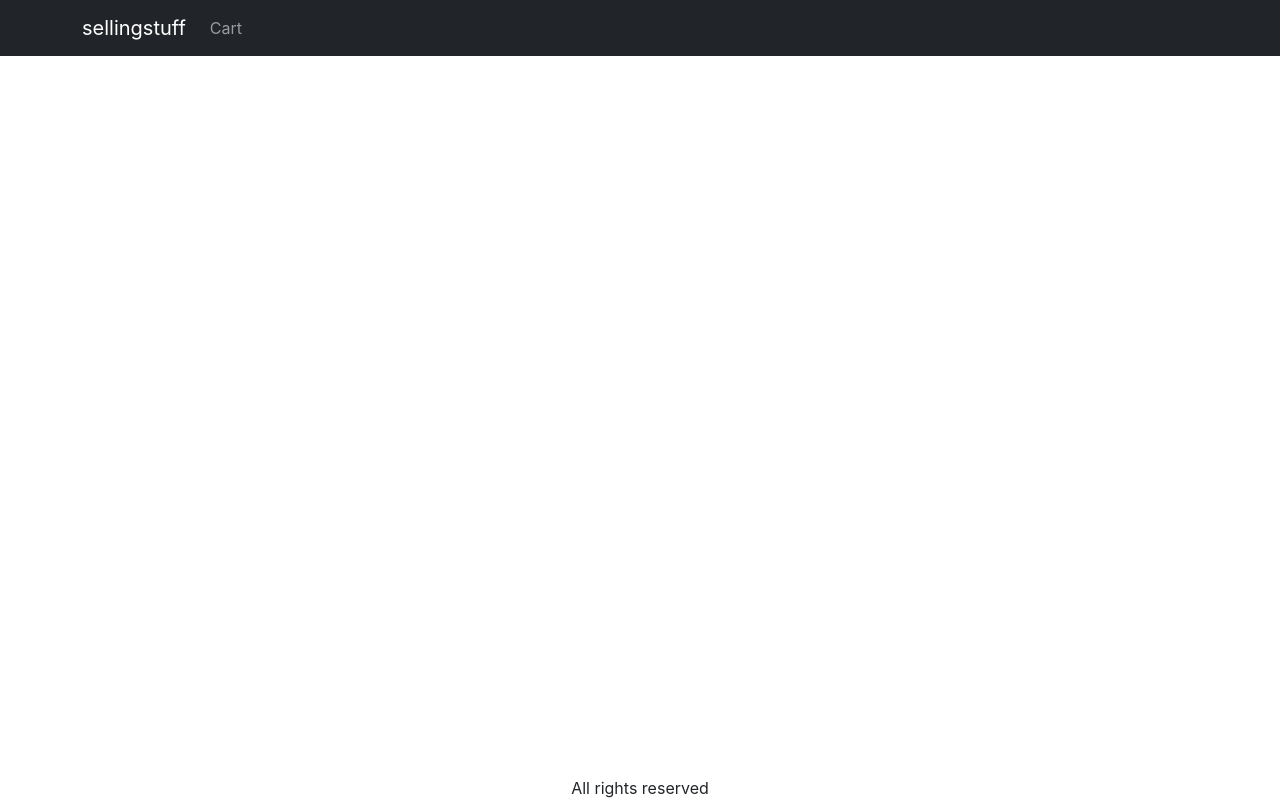
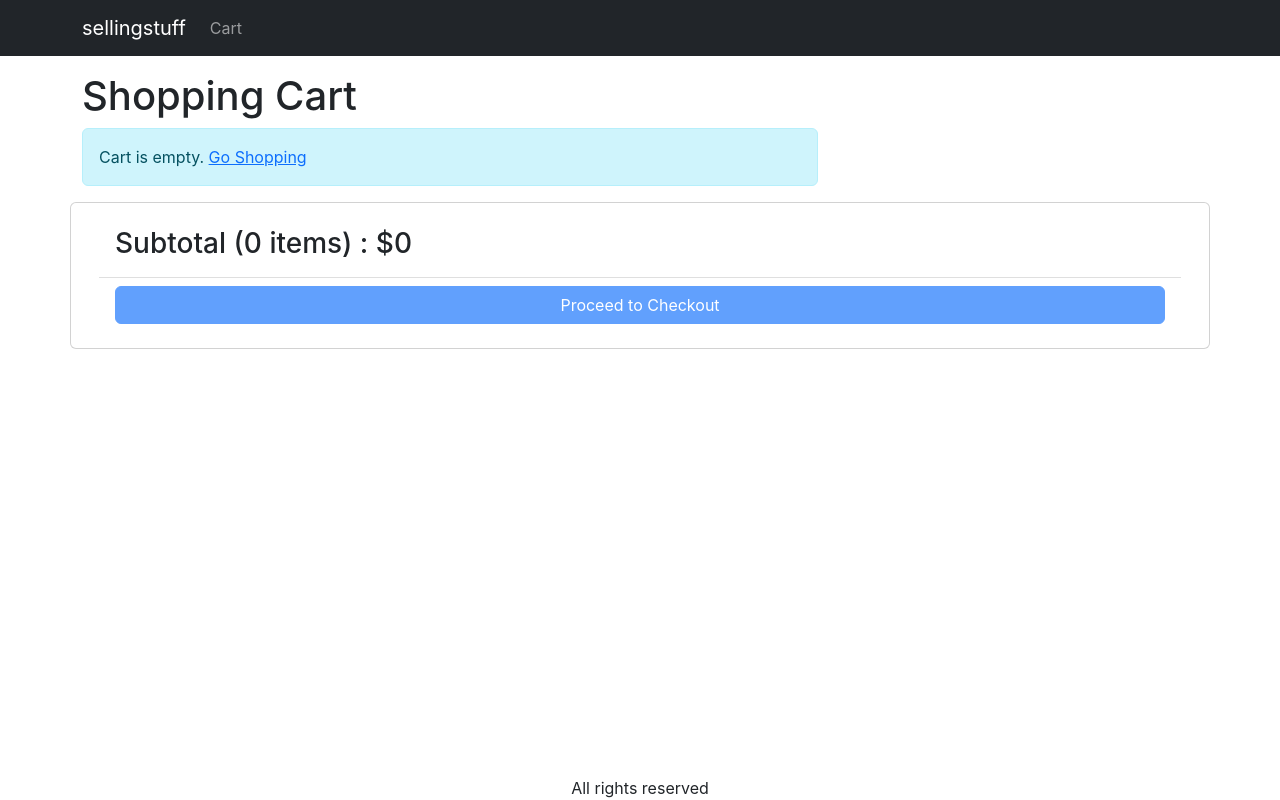
Before and after one commit to oraanlevi/SellingStuff, a React (Create React App) app in the folder frontend/: page /cart in a window 1280 px wide. Built offline with nearby package versions, Linux system fonts and the light colour scheme.

Commit message:
added add to cart and remove cart functions

```diff
--- a/frontend/src/App.js
+++ b/frontend/src/App.js
@@ -3,12 +3,12 @@
 import ProductScreen from './screens/ProductScreens';
 import Navbar from 'react-bootstrap/Navbar';
 import Nav from 'react-bootstrap/Nav';
-//import Badge from 'react-bootstrap/Badge';
+import Badge from 'react-bootstrap/Badge';
 import Container from 'react-bootstrap/Container';
 import { LinkContainer } from 'react-router-bootstrap';
 import { useContext } from 'react';
 import { Store } from './Store';
-import Badge from 'react-bootstrap/Badge';
+import CartScreen from './screens/CartScreen';
 
 function App() {
   const { state } = useContext(Store);
@@ -28,7 +28,7 @@
                   Cart
                   {cart.cartItems.length > 0 && (
                     <Badge pill bg="danger">
-                      {cart.cartItems.length}
+                      {cart.cartItems.reduce((a, c) => a + c.quantity, 0)}
                     </Badge>
                   )}
                 </Link>
@@ -40,6 +40,7 @@
           <Container className="mt-3">
             <Routes>
               <Route path="/product/:slug" element={<ProductScreen />} />
+              <Route path="/cart" element={<CartScreen />} />
               <Route path="/" element={<HomeScreen />} />
             </Routes>
           </Container>
--- a/frontend/src/Store.js
+++ b/frontend/src/Store.js
@@ -4,7 +4,9 @@
 
 const initialState = {
   cart: {
-    cartItems: [],
+    cartItems: localStorage.getItem('cartItems')
+      ? JSON.parse(localStorage.getItem('cartItems'))
+      : [],
   },
 };
 
@@ -13,22 +15,25 @@
     case 'CART_ADD_ITEM':
       //add to cart
 
-      //const newItem = action.payload;
-      //const existItem = state.cart.cartItems.find(
-      //  (item) => item._id === newItem._id
-      // );
-      // const cartItems = existItem
-      //  ? state.cart.cartItems.map((item) =>
-      //      item._id === existItem._id ? newItem : item
-      //     )
-      //   : [...state.cart.cartItems, newItem];
-      return {
-        ...state,
-        cart: {
-          ...state.cart,
-          cartItems: [...state.cart.cartItems, action.payload],
-        },
-      };
+      const newItem = action.payload;
+      const existItem = state.cart.cartItems.find(
+        (item) => item._id === newItem._id
+      );
+      const cartItems = existItem
+        ? state.cart.cartItems.map((item) =>
+            item._id === existItem._id ? newItem : item
+          )
+        : [...state.cart.cartItems, newItem];
+      localStorage.setItem('cartItems', JSON.stringify(cartItems));
+      return { ...state, cart: { ...state.cart, cartItems } };
+    case 'CART_REMOVE_ITEM': {
+      const cartItems = state.cart.cartItems.filter(
+        (item) => item._id !== action.payload._id
+      );
+      localStorage.setItem('cartItems', JSON.stringify(cartItems));
+      return { ...state, cart: { ...state.cart, cartItems } };
+    }
+
     default:
       return state;
   }
--- a/frontend/src/components/Product.js
+++ b/frontend/src/components/Product.js
@@ -2,9 +2,30 @@
 import Button from 'react-bootstrap/Button';
 import { Link } from 'react-router-dom';
 import Rating from '../components/Rating';
+import axios from 'axios';
+import { useContext } from 'react';
+import { Store } from '../Store';
 
 function Product(props) {
   const { product } = props;
+  const { state, dispatch: ctxDispatch } = useContext(Store);
+  const {
+    cart: { cartItems },
+  } = state;
+
+  const addToCartHandler = async (item) => {
+    const existItem = cartItems.find((x) => x._id === product._id);
+    const quantity = existItem ? existItem.quantity + 1 : 1;
+    const { data } = await axios.get(`/api/products/${item._id}`);
+    if (data.countInStock < quantity) {
+      window.alert('Sorry, product is out of stock');
+      return;
+    }
+    ctxDispatch({
+      type: 'CART_ADD_ITEM',
+      payload: { ...item, quantity },
+    });
+  };
   return (
     <Card>
       <Link to={`/product/${product.slug}`}>
@@ -16,10 +37,15 @@
         </Link>
         <Rating rating={product.rating} numReviews={product.numReviews} />
         <Card.Text>${product.price}</Card.Text>
-        <Button>Add to Cart</Button>
+        {product.countInStock === 0 ? (
+          <Button variant="light" disabled>
+            Out of Stock
+          </Button>
+        ) : (
+          <Button onClick={() => addToCartHandler(product)}>Add to Cart</Button>
+        )}
       </Card.Body>
     </Card>
   );
 }
-
 export default Product;
--- a/frontend/src/index.css
+++ b/frontend/src/index.css
@@ -38,3 +38,6 @@
 .img-large {
   max-width: 100%;
 }
+.img-thumbnail {
+  height: 80px;
+}
--- /dev/null
+++ b/frontend/src/screens/CartScreen.js
@@ -0,0 +1,130 @@
+import { useContext } from 'react';
+import { Helmet } from 'react-helmet-async';
+import MessageBox from '../components/MessageBox';
+import { Store } from '../Store';
+import Row from 'react-bootstrap/Row';
+import Col from 'react-bootstrap/Col';
+import ListGroup from 'react-bootstrap/ListGroup';
+import Button from 'react-bootstrap/Button';
+import Card from 'react-bootstrap/Card';
+import axios from 'axios';
+
+import { Link, useNavigate } from 'react-router-dom';
+
+export default function CartScreen() {
+    const navigate = useNavigate();
+  const { state, dispatch: ctxDispatch } = useContext(Store);
+  const {
+    cart: { cartItems },
+  } = state;
+
+  const updateCartHandler = async (item, quantity) => {
+    const { data } = await axios.get(`/api/products/${item._id}`);
+    if (data.countInStock < quantity) {
+      window.alert('Sorry, product is out of stock');
+      return;
+    }
+    ctxDispatch({
+      type: 'CART_ADD_ITEM',
+      payload: { ...item, quantity },
+    });
+  };
+  const removeItemHandler = (item) => {
+    ctxDispatch({ type: 'CART_REMOVE_ITEM', payload: item });
+  };
+
+  const checkoutHandler = () => {
+    navigate('/signin?redirect=/shipping')
+  };
+
+  return (
+    <div>
+      <Helmet>
+        <title> Shopping Cart </title>
+      </Helmet>
+      <h1>Shopping Cart</h1>
+      <Row>
+        <Col md={8}>
+          {cartItems.length === 0 ? (
+            <MessageBox>
+              Cart is empty. <Link to="/">Go Shopping</Link>
+            </MessageBox>
+          ) : (
+            <ListGroup>
+              {cartItems.map((item) => (
+                <ListGroup.Item key={item._id}>
+                  <Row className="align-items-center">
+                    <Col md={4}>
+                      <img
+                        src={item.image}
+                        alt={item.name}
+                        className="img-fluid rounded img-thumbnail"
+                      ></img>{' '}
+                      <Link to={`/product/${item.slug}`}>{item.name}</Link>
+                    </Col>
+                    <Col md={3}>
+                      <Button
+                        onClick={() =>
+                          updateCartHandler(item, item.quantity - 1)
+                        }
+                        varaint="light"
+                        disabled={item.quantity === 1}
+                      >
+                        <i className="fas fa-minus-circle"></i>
+                      </Button>{' '}
+                      <span>{item.quantity}</span>{' '}
+                      <Button
+                        variant="light"
+                        onClick={() =>
+                          updateCartHandler(item, item.quantity + 1)
+                        }
+                        disabled={item.quantity === item.countInStock}
+                      >
+                        <i className="fas fa-plus-circle"></i>
+                      </Button>
+                    </Col>
+                    <Col md={3}>${item.price}</Col>
+                    <Col md={2}>
+                      <Button
+                        onClick={() => removeItemHandler(item)}
+                        variant="light"
+                      >
+                        <i className="fas fa-trash"></i>
+                      </Button>
+                    </Col>
+                  </Row>
+                </ListGroup.Item>
+              ))}
+            </ListGroup>
+          )}
+        </Col>
+        <Col md={4}></Col>
+        <Card>
+          <Card.Body>
+            <ListGroup variant="flush">
+              <ListGroup.Item>
+                <h3>
+                  Subtotal ({cartItems.reduce((a, c) => a + c.quantity, 0)}{' '}
+                  items) : $
+                  {cartItems.reduce((a, c) => a + c.price * c.quantity, 0)}
+                </h3>
+              </ListGroup.Item>
+              <ListGroup.Item>
+                <div className="d-grid">
+                  <Button
+                    type="button"
+                    variant="primary"
+                    onClick={checkoutHandler}
+                    disabled={cartItems.length === 0}
+                  >
+                    Proceed to Checkout
+                  </Button>
+                </div>
+              </ListGroup.Item>
+            </ListGroup>
+          </Card.Body>
+        </Card>
+      </Row>
+    </div>
+  );
+}
--- a/frontend/src/screens/ProductScreens.js
+++ b/frontend/src/screens/ProductScreens.js
@@ -1,6 +1,6 @@
 import axios from 'axios';
 import { useContext, useEffect, useReducer } from 'react';
-import { useParams } from 'react-router-dom';
+import { useParams, useNavigate } from 'react-router-dom';
 import Row from 'react-bootstrap/Row';
 import Col from 'react-bootstrap/Col';
 import Card from 'react-bootstrap/Card';
@@ -28,6 +28,7 @@
 };
 
 function ProductScreen() {
+  const navigate = useNavigate();
   const params = useParams();
   const { slug } = params;
 
@@ -51,19 +52,19 @@
   }, [slug]);
 
   const { state, dispatch: ctxDispatch } = useContext(Store);
-  //const { cart } = state;
-
-  const addToCartHandler = () => {
-    // const existItem = cart.cartItems.find((x) => x._id === product._id);
-    //  const quantity = existItem ? existItem.quantity + 1 : 1;
-    //  const { data } = await axios.get(`/api/products/${product._id}`);
-    // if (data.countInStock < quantity) {
-    //     window.alert('Sorry, product is out of stock');
-    // }
+  const { cart } = state;
+  const addToCartHandler = async () => {
+    const existItem = cart.cartItems.find((x) => x._id === product._id);
+    const quantity = existItem ? existItem.quantity + 1 : 1;
+    const { data } = await axios.get(`/api/products/${product._id}`);
+    if (data.countInStock < quantity) {
+      window.alert('Sorry, product is out of stock');
+    }
     ctxDispatch({
       type: 'CART_ADD_ITEM',
-      payload: { ...product, quantity: 1 },
+      payload: { ...product, quantity: quantity },
     });
+    navigate('/cart');
   };
 
   return loading ? (
```
